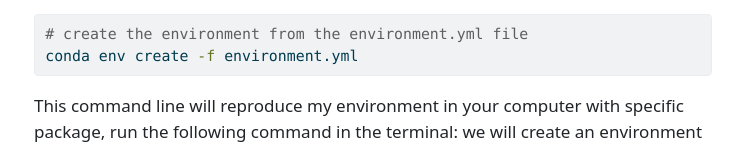
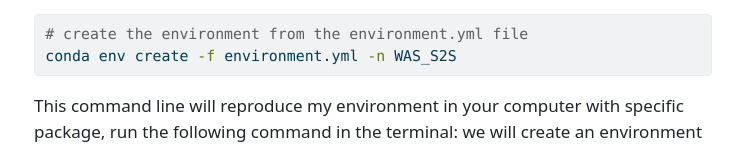
Before and after one commit to hmandela/WAS_S2S_Training, a plain HTML site: page Python.html in a window 1280 px wide. Shown: the part 1515-1659 px from the top of the page, without its empty margins (267-1010 px from the left). Drawn offline with Linux system fonts and the light colour scheme.

Commit message:
Built site for gh-pages

```diff
--- a/Python.html
+++ b/Python.html
@@ -320,9 +320,9 @@ pre > code.sourceCode > span > a:first-child::before { text-decoration: underlin
 <ol start="2" type="1">
 <li>Specific indication for the training</li>
 </ol>
-<p>For this training, I export my environment to a file called <code>environment.yml</code>. You can download it <a href="https://github.com/hmandela/WAS_S2S_Training/blob/main/environment.yaml">here</a>. go to the directory where the file is located and run the following command in the terminal:</p>
+<p>For this training, I export my environment to a file called <code>environment.yml</code>. You can download it <a href="https://github.com/hmandela/WAS_S2S_Training/blob/main/environment.yml">here</a>. go to the directory where the file is located and run the following command in the terminal:</p>
 <div class="sourceCode" id="cb3"><pre class="sourceCode bash code-with-copy"><code class="sourceCode bash"><span id="cb3-1"><a href="#cb3-1" aria-hidden="true" tabindex="-1"></a><span class="co"># create the environment from the environment.yml file</span></span>
-<span id="cb3-2"><a href="#cb3-2" aria-hidden="true" tabindex="-1"></a><span class="ex">conda</span> env create <span class="at">-f</span> environment.yml</span></code><button title="Copy to Clipboard" class="code-copy-button"><i class="bi"></i></button></pre></div>
+<span id="cb3-2"><a href="#cb3-2" aria-hidden="true" tabindex="-1"></a><span class="ex">conda</span> env create <span class="at">-f</span> environment.yml <span class="at">-n</span> WAS_S2S</span></code><button title="Copy to Clipboard" class="code-copy-button"><i class="bi"></i></button></pre></div>
 <p>This command line will reproduce my environment in your computer with specific package, run the following command in the terminal: we will create an environment called WAS_S2S and install some packages in it.</p>
 <ol start="3" type="1">
 <li>Introduction to JupyterLab</li>
```
Also changed, not shown: search.json (+1 -1 lines), 3 other files.
